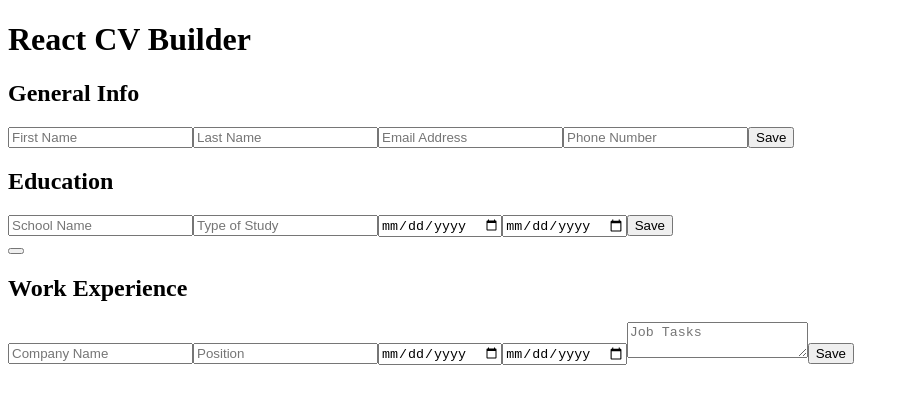
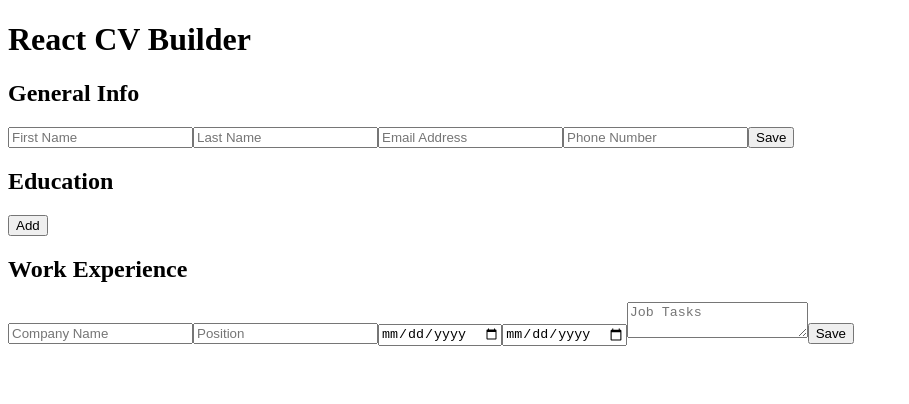
Before and after one commit to lw-a/cv-app, a React (Create React App) app: page / in a window 1280 px wide. Shown: the top 404 px of the page, without its empty margins (0-909 px from the left). Built offline with nearby package versions, Linux system fonts and the light colour scheme.

Commit message:
can now add multiple educations

```diff
--- a/src/App.js
+++ b/src/App.js
@@ -11,9 +11,18 @@ class App extends React.Component {
     this.state = {
       educations: [],
     }
+    this.handleClick = this.handleClick.bind(this);
   }
 
   handleClick(section) {
+    if (section === 'education') {
+      this.setState((prevState) => {
+        return {
+          educations: [...prevState.educations,
+          <EducationInfo key={uniqid()} />]
+        }
+      })
+    }
 
   };
 
@@ -24,9 +33,11 @@ class App extends React.Component {
           <h1>React CV Builder</h1>
         </header>
         <GeneralInfo />
-        <EducationInfo />
+        {/* <EducationInfo /> */}
         <div>
-          <button onClick={this.handleClick('education')}></button>
+          <h2>Education</h2>
+          {this.state.educations}
+          <button onClick={() => this.handleClick('education')}>Add</button>
         </div>
         <ExperienceInfo />
       </div>
--- a/src/Components/EducationInfo.js
+++ b/src/Components/EducationInfo.js
@@ -4,7 +4,6 @@ function UserDetails(props) {
 	const { school, type, from, to, handleClick } = props;
 	return (
 		<div>
-      <h2>Education</h2>
 			<p><strong>School Name:</strong> {school}</p>
 			<p><strong>Type of Study:</strong> {type}</p>
 			<p><strong>from:</strong> {from}</p>
@@ -56,7 +55,6 @@ class EducationInfo extends React.Component {
 		}
     return (
       <div>
-        <h2>Education</h2>
         <form onSubmit={this.handleSubmit}>
           <input type='text' placeholder='School Name' name='school' onChange={this.handleChange} value={school} />
 
```
